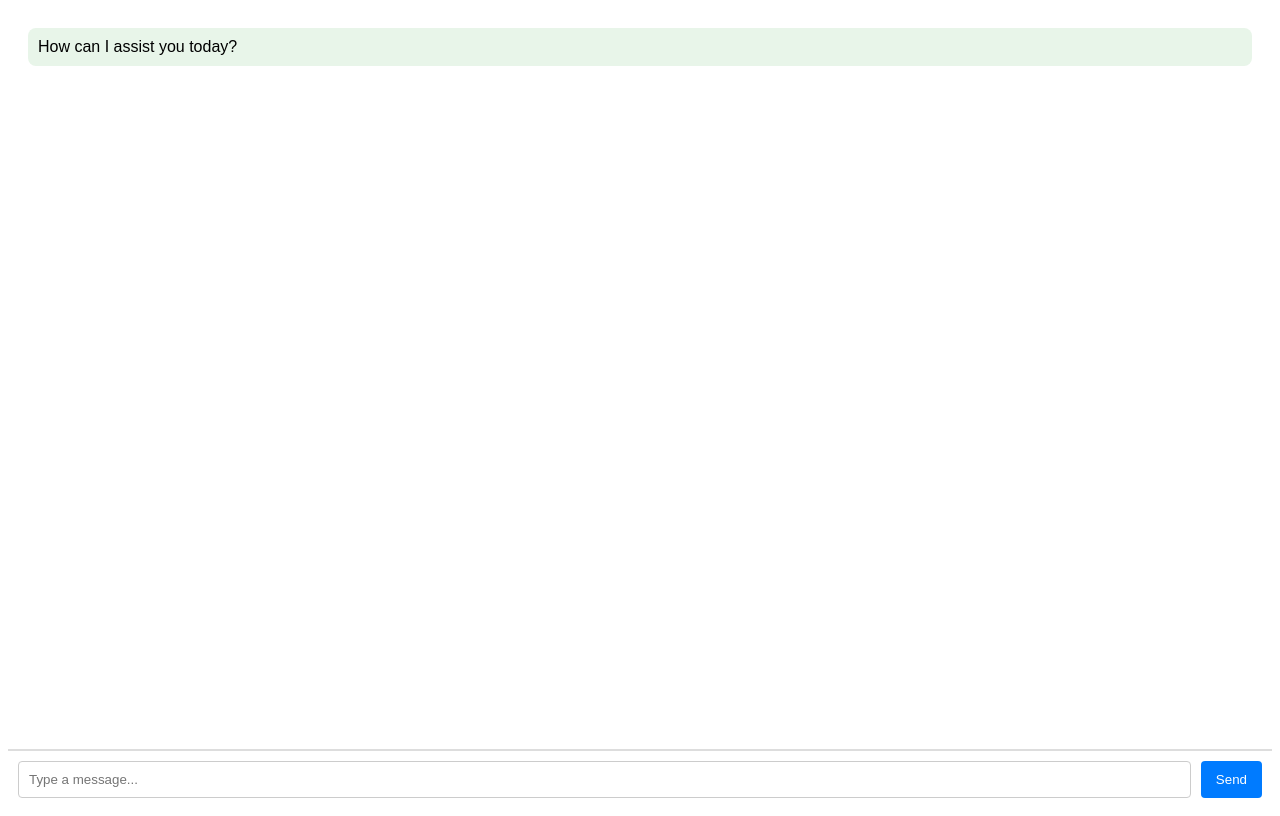
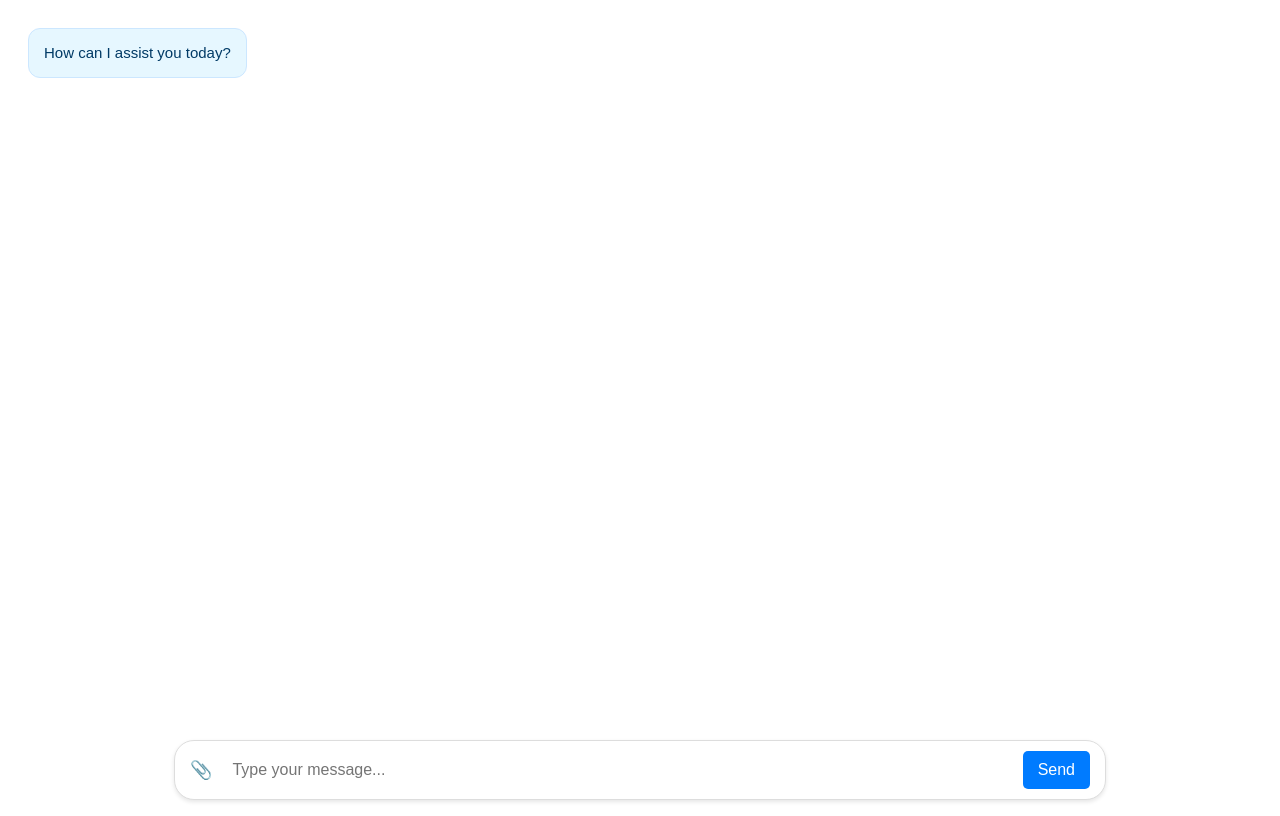
Before and after one commit to MOHAMMADIBRAHIMKHAN/AI_poweredInranetSolutions, a React (Create React App) app in the folder frontend/: page / in a window 1280 px wide. Built offline with nearby package versions, Linux system fonts and the light colour scheme.

Commit message:
updated memory and chain

```diff
--- a/frontend/src/App.css
+++ b/frontend/src/App.css
@@ -1,57 +1,103 @@
-/* App.css */
+/* App Container */
 .app {
   display: flex;
   flex-direction: column;
   height: 100vh;
-  font-family: Arial, sans-serif;
-  background-color: #f7f7f7;
+  background-color: #f7f7f8; /* Light grey background */
+  font-family: "Arial", sans-serif;
+  color: #333;
 }
 
+/* Chat Window Styling */
 .chat-window {
   flex: 1;
   padding: 20px;
   overflow-y: auto;
-  background-color: #fff;
-  border-bottom: 1px solid #ddd;
+  display: flex;
+  flex-direction: column;
+  gap: 15px;
+  background-color: #ffffff; /* White background for chat area */
 }
 
+/* Messages */
 .message {
-  margin-bottom: 10px;
-  padding: 10px;
-  border-radius: 8px;
-  max-width: 100%;
+  max-width: 70%;
+  padding: 12px 15px;
+  border-radius: 12px;
+  line-height: 1.6;
+  font-size: 15px;
+  word-wrap: break-word;
 }
 
 .message.bot {
-  background-color: #e8f5e9;
+  background-color: #e6f7ff; /* Light blue for bot messages */
+  color: #003a66;
   align-self: flex-start;
+  border: 1px solid #cce7ff;
 }
 
 .message.user {
-  background-color: #bbdefb;
+  background-color: #dcf8c6; /* Light green for user messages */
+  color: #1a4d2e;
   align-self: flex-end;
+  border: 1px solid #b2e4c0;
 }
 
+/* Typing Indicator */
+.typing-indicator {
+  font-size: 18px;
+  color: #666;
+  font-style: italic;
+}
+
+/* Chat Input Bar */
 .chat-input {
   display: flex;
-  padding: 10px;
-  border-top: 1px solid #ddd;
-  background-color: #fff;
+  align-items: center;
+  padding: 10px 15px;
+  position: fixed;
+  bottom: 0;
+  width: 100%;
+  max-width: 900px;
+  left: 50%;
+  transform: translateX(-50%);
+  background-color: #ffffff;
+  border: 1px solid #ddd;
+  border-radius: 20px;
+  box-shadow: 0 2px 4px rgba(0, 0, 0, 0.1);
 }
 
-.chat-input input {
-  flex: 1;
-  padding: 10px;
-  border: 1px solid #ccc;
-  border-radius: 4px;
+/* File Upload Icon */
+.chat-input .file-upload {
+  margin-right: 10px;
+  cursor: pointer;
+  font-size: 18px;
+  color: #666;
 }
 
+/* Input Box */
+.chat-input input[type="text"] {
+  flex: 1;
+  border: none;
+  outline: none;
+  padding: 10px;
+  font-size: 16px;
+  color: #333;
+  background: none;
+}
+
+/* Send Button */
 .chat-input button {
   margin-left: 10px;
   padding: 10px 15px;
+  background-color: #007bff;
+  color: #fff;
   border: none;
-  background-color: #007bff;
-  color: white;
-  border-radius: 4px;
+  border-radius: 5px;
+  font-size: 16px;
   cursor: pointer;
 }
+
+.chat-input button:hover {
+  background-color: #0056b3;
+}
--- a/frontend/src/App.js
+++ b/frontend/src/App.js
@@ -11,17 +11,17 @@ function App() {
       text: "How can I assist you today?",
     },
   ]);
+  const [isBotTyping, setIsBotTyping] = useState(false); // Track if bot is typing
 
-const handleFileUpload = async (file) => {
-  try{
-const responseMessage = await uploadFileToApi(file)
-  alert(responseMessage);
-  }catch(error){
-    console.error("Error handling file upload:", error);
-    alert("There was an error uploading the file.");
-  }
-}
-
+  const handleFileUpload = async (file) => {
+    try {
+      const responseMessage = await uploadFileToApi(file);
+      alert(responseMessage);
+    } catch (error) {
+      console.error("Error handling file upload:", error);
+      alert("There was an error uploading the file.");
+    }
+  };
 
   const handleSendMessage = async (message) => {
     setMessages((prevMessages) => [
@@ -29,15 +29,19 @@ const responseMessage = await uploadFileToApi(file)
       { sender: "user", text: message },
     ]);
 
+    setIsBotTyping(true); // Show the typing indicator
+
     try {
       const botResponse = await sendMessageToAPI(message);
-      console.log("Bot Response:", botResponse); // Debug log
+      setIsBotTyping(false); // Stop the typing indicator
+
       setMessages((prevMessages) => [
         ...prevMessages,
-        { sender: "bot", text: botResponse },
+        { sender: "bot", text: botResponse }, // Add backend response to messages
       ]);
     } catch (error) {
       console.error("Error handling message:", error);
+      setIsBotTyping(false); // Stop the typing indicator
       setMessages((prevMessages) => [
         ...prevMessages,
         { sender: "bot", text: "Sorry, there was an error processing your request." },
@@ -47,8 +51,8 @@ const responseMessage = await uploadFileToApi(file)
 
   return (
     <div className="app">
-      <ChatWindow messages={messages} />
-      <ChatInput onSendMessage={handleSendMessage}  onFileUpload={handleFileUpload} />
+      <ChatWindow messages={messages} isBotTyping={isBotTyping} />
+      <ChatInput onSendMessage={handleSendMessage} onFileUpload={handleFileUpload} />
     </div>
   );
 }
--- a/frontend/src/ChatInput.js
+++ b/frontend/src/ChatInput.js
@@ -1,51 +1,48 @@
 import React, { useState } from "react";
 
 
-function ChatInput({ onSendMessage }) {
+function ChatInput({ onSendMessage, onFileUpload }) {
   const [inputValue, setInputValue] = useState("");
-  const [ file , setFile] = useState(null);
 
-  const handleFileUpload = () => {
-   if (file) {
-   // onFileUpload(file);
-    setFile(null);
-   }else{
-    alert('Pleasse Select File To Upload')
-   }
-  }
+  const handleInputChange = (e) => {
+    setInputValue(e.target.value);
+  };
 
-  const handleSubmit = (e) => {
-    e.preventDefault();
-    if (inputValue.trim() === "") return;
-    onSendMessage(inputValue);
-    setInputValue("");
+  const handleKeyPress = (e) => {
+    if (e.key === "Enter") {
+      handleSendClick();
+    }
+  };
+
+  const handleSendClick = () => {
+    if (inputValue.trim() !== "") {
+      onSendMessage(inputValue);
+      setInputValue("");
+    }
+  };
+
+  const handleFileUpload = (e) => {
+    const file = e.target.files[0];
+    if (file) {
+      onFileUpload(file);
+    }
   };
 
   return (
-    <form className="chat-input" onSubmit={handleSubmit}>
+    <div className="chat-input">
+      <label className="file-upload">
+        📎
+        <input type="file" onChange={handleFileUpload} style={{ display: "none" }} />
+      </label>
       <input
         type="text"
         value={inputValue}
-        onChange={(e) => setInputValue(e.target.value)}
-        placeholder="Type a message..."
+        onChange={handleInputChange}
+        onKeyPress={handleKeyPress}
+        placeholder="Type your message..."
       />
-      <button className="send-button" type="submit">
-        Send
-        </button>
-        {/* <div className="file-input-container">
-          <input
-          type="file"
-          onChange={(e) => {
-            setFile(e.target.files[0])
-          }}
-          />
-          <button className='button-upload'
-          onClick={handleFileUpload}
-          type='submit'>
-            Upload
-          </button>
-        </div> */}
-    </form>
+      <button onClick={handleSendClick}>Send</button>
+    </div>
   );
 }
 
--- a/frontend/src/ChatWindow.js
+++ b/frontend/src/ChatWindow.js
@@ -1,17 +1,33 @@
 import React from "react";
 
+function ChatWindow({ messages, isBotTyping }) {
+  const formatMessage = (text) => {
+    return text
+      ? text.split("\n").map((line, index) => (
+          <span key={index}>
+            {line}
+            <br />
+          </span>
+        ))
+      : null; // Handle cases where text is undefined
+  };
 
-function ChatWindow({ messages }) {
   return (
     <div className="chat-window">
-      {messages.map((message, index) => (
-        <div
-          key={index}
-          className={`message ${message.sender === "bot" ? "bot" : "user"}`}
-        >
-          {message.text}
+      {messages.map((msg, index) => (
+        <div key={index} className={`message ${msg.sender}`}>
+          {msg.sender === "bot" ? (
+            formatMessage(msg.text) // Format bot response
+          ) : (
+            msg.text
+          )}
         </div>
       ))}
+      {isBotTyping && (
+        <div className="message bot">
+          <span className="typing-indicator">...</span>
+        </div>
+      )}
     </div>
   );
 }
--- a/frontend/src/apiHelper.js
+++ b/frontend/src/apiHelper.js
@@ -1,14 +1,17 @@
-export async function sendMessageToAPI(query) {
+// apiHelper.js
+export const sendMessageToAPI = async (message) => {
   try {
-    const response = await fetch("http://localhost:8000/api?query=" + encodeURIComponent(query));
+    const response = await fetch(`http://localhost:8000/api?query=${encodeURIComponent(message)}`);
+    if (!response.ok) {
+      throw new Error(`HTTP error! status: ${response.status}`);
+    }
     const data = await response.json();
-    console.log("API response:", data); // Log the response for debugging
-    return data.response;
+    return data.response; // Ensure this matches the backend response structure
   } catch (error) {
-    console.error("Error fetching API:", error);
-    return "Sorry, I couldn't process your request.";
+    console.error("Error fetching response from API:", error);
+    throw error;
   }
-}
+};
 
 export async function uploadFileToApi(file){
   const formData = new FormData();
```
Also changed, not shown: 1 other file (tests, documents, lock files or other folders).
